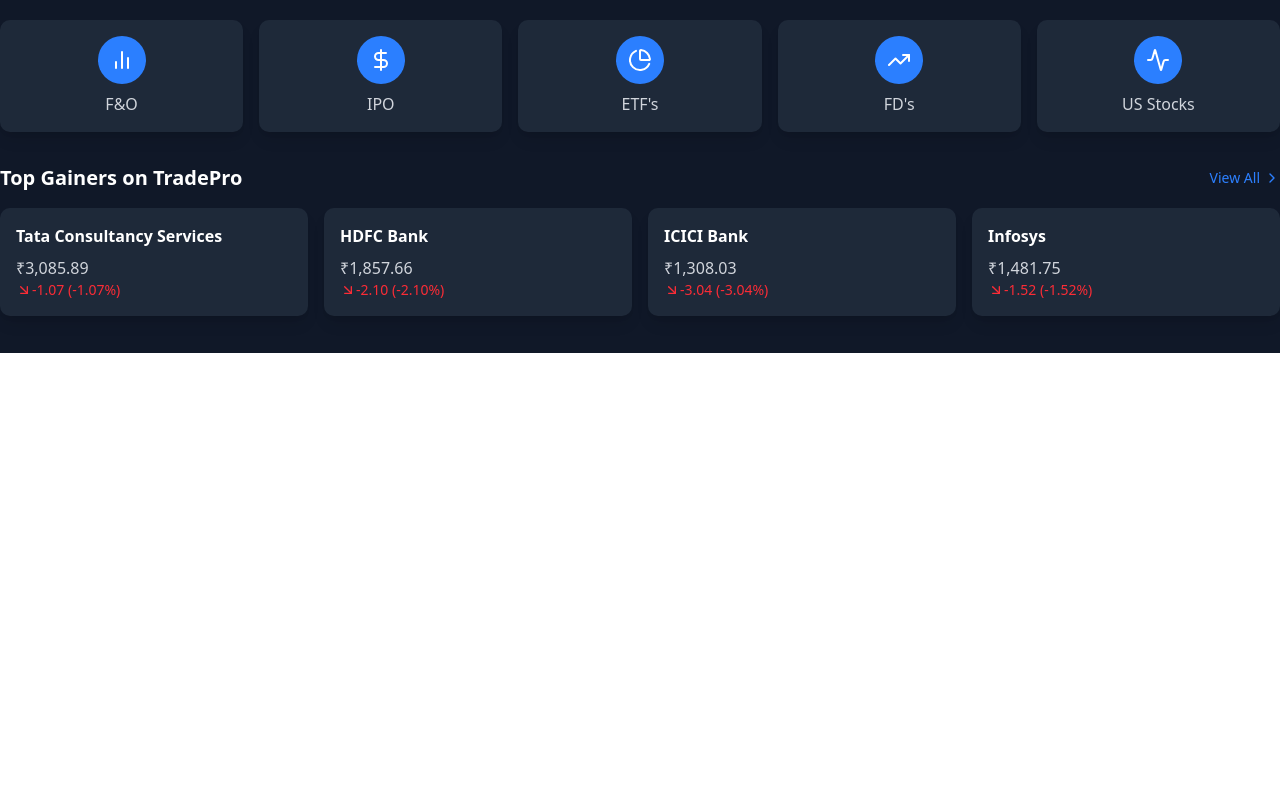
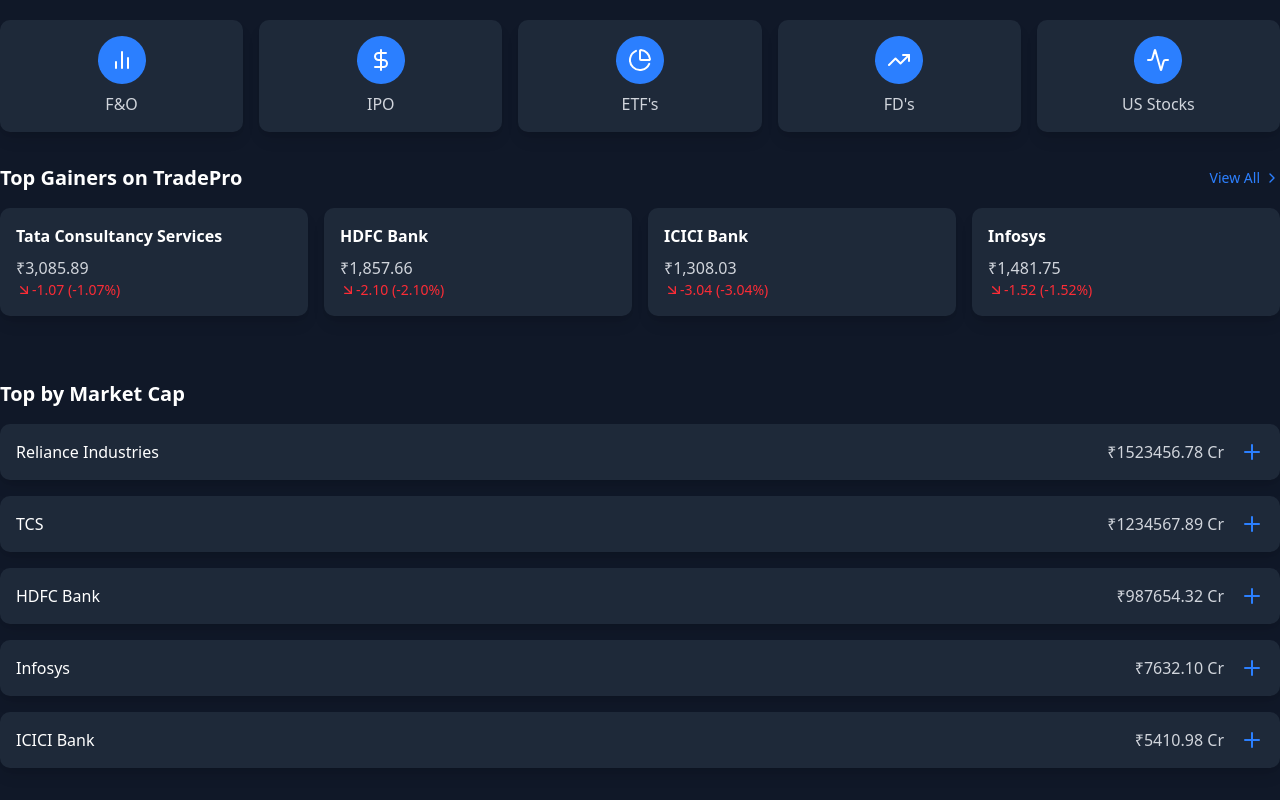
Before and after one commit to divyam1464/TradePro-Project, a Next.js app: page /dashboard in a window 1280 px wide. Shown: the part 447-1247 px from the top of the page. Before the commit the page ends 800 px from the top, so only its background shows below. Built offline with nearby package versions, Linux system fonts and the light colour scheme.

Commit message:
Changes Made

```diff
--- /dev/null
+++ b/src/app/dashboard/[id]/page.jsx
@@ -0,0 +1,12 @@
+"use client";
+import React from 'react'
+
+const page = () => {
+  return (
+    <div>
+
+    </div>
+  )
+}
+
+export default page
--- a/src/app/dashboard/page.tsx
+++ b/src/app/dashboard/page.tsx
@@ -13,6 +13,7 @@
   DollarSign,
   Globe,
   PieChart,
+  Plus,
   Search,
   ShoppingCart,
   TrendingUp,
@@ -20,6 +21,9 @@
   Zap,
 } from "lucide-react";
 import { div, li, span } from "framer-motion/client";
+import { useRouter } from "next/navigation";
+
+
 
 const fadeinup = {
   initial: { opacity: 0, y: 20 },
@@ -143,6 +147,7 @@
 };
 
 const Marketindices = () => {
+  const router = useRouter();
   const [marketdata, setmarketdata] = useState([
     { name: "NIFTY 50", values: 24500.86, change: 0, percentagechange: 0 },
     { name: "NIFTY BANK", values: 55139.3, change: 0, percentagechange: 0 },
@@ -167,8 +172,10 @@
       {marketdata.map((index) => (
         <motion.div
           key={index.name}
+          className="bg-gray-800 p-4 rounded-lg shadow-lg hover:shadow-xl transition-shadow cursor-pointer"
+          whileTap={{scale:0.95}}
           whileHover={{ scale: 1.02 }}
-          className="bg-gray-800 p-4 rounded-lg shadow-lg hover:shadow-xl transition-shadow cursor-pointer"
+          onClick = {()=>router.push(`/dashboard/${index.name}`)}
         >
           <h3 className="font-semibold text-gray-300">{index.name}</h3>
           <div className="flex items-center space-x-2">
@@ -207,6 +214,7 @@
   const [price, setprice] = useState(initialPrice);
   const [change, setchange] = useState(0);
   const [percentage, setpercentage] = useState(0);
+  const router = useRouter();
   useEffect(() => {
     const interval = setInterval(() => {
       const { change: randomChange, percentagechange: randomPercentChange } =
@@ -222,7 +230,9 @@
   return (
     <motion.div
       whileHover={{ scale: 1.05 }}
+      whileTap={{scale:0.95}}
       className="bg-gray-800 p-4 rounded-lg shadow-lg hover:shadow-xl transition-shadow cursor-pointer"
+      onClick={()=> router.push(`/dashboard/${name}`)}
     >
       <h3 className="font-semibold text-white mb-2">{name}</h3>
       <span className="flex items-center justify-between ">
@@ -328,6 +338,83 @@
   </motion.div>
 );
 
+const TopByMarketCap = () => {
+  const [expandedCompany, setExpandedCompany] = useState<string | null>(null);
+
+  const companies = [
+    { name: "Reliance Industries", marketCap: 1523456.78 },
+    { name: "TCS", marketCap: 1234567.89 },
+    { name: "HDFC Bank", marketCap: 987654.32 },
+    { name: "Infosys", marketCap: 7632.1 },
+    { name: "ICICI Bank", marketCap: 5410.98 },
+  ];
+
+  return (
+    <motion.div {...fadeinup} className="py-8">
+      <h2 className="text-xl font-semibold text-white mb-4">
+        Top by Market Cap
+      </h2>
+      <div className="space-y-4">
+        {companies.map((company) => (
+          <motion.div
+            key={company.name}
+            className="bg-gray-800 p-4 rounded-lg shadow-lg hover:shadow-xl transition-shadow cursor-pointer"
+            onClick={() =>
+              setExpandedCompany(
+                expandedCompany === company.name ? null : company.name
+              )
+            }
+            whileHover={{ scale: 1.02 }}
+            whileTap={{ scale: 0.98 }}
+          >
+            <div className="flex justify-between items-center">
+              <span className="text-white">{company.name}</span>
+              <div className="flex items-center space-x-4">
+                <span className="text-gray-300">
+                  ₹{company.marketCap.toFixed(2)} Cr
+                </span>
+                <motion.div
+                  animate={{
+                    rotate: expandedCompany === company.name ? 180 : 0,
+                  }}
+                  transition={{ duration: 0.3 }}
+                >
+                  <Plus className="text-blue-500" />
+                </motion.div>
+              </div>
+            </div>
+            <AnimatePresence>
+              {expandedCompany === company.name && (
+                <motion.div
+                  initial={{ opacity: 0, height: 0 }}
+                  animate={{ opacity: 1, height: "auto" }}
+                  exit={{ opacity: 0, height: 0 }}
+                  transition={{ duration: 0.3 }}
+                  className="mt-4 text-gray-300"
+                >
+                  <p>Additional information about {company.name} goes here.</p>
+                  <p>
+                    You can add more details, charts, or any other relevant
+                    data.
+                  </p>
+                  <motion.button
+                    className="mt-2 bg-blue-500 text-white px-4 py-2 rounded-full flex items-center"
+                    whileHover={{ scale: 1.05 }}
+                    whileTap={{ scale: 0.95 }}
+                  >
+                    View Details
+                    <ChevronRight size={16} className="ml-1" />
+                  </motion.button>
+                </motion.div>
+              )}
+            </AnimatePresence>
+          </motion.div>
+        ))}
+      </div>
+    </motion.div>
+  );
+};
+
 const page = () => {
   return (
     <div className="bg-gray-900 min-h-screen text-gray-300">
@@ -338,6 +425,7 @@
         <MostBought />
         <Productandtools />
         <Topgainers />
+        <TopByMarketCap/>
       </main>
     </div>
   );
```
